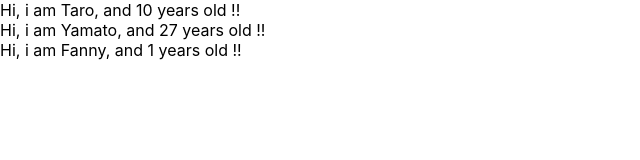
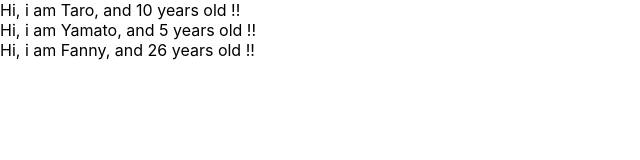
Before and after one commit to y4m4to/rrc-app, a React (Create React App) app: page / in a window 1280 px wide. Shown: the top 160 px of the page, without its empty margins (0-640 px from the left). Built offline with nearby package versions, Linux system fonts and the light colour scheme.

Commit message:
learn prop-types

```diff
--- a/src/App.js
+++ b/src/App.js
@@ -1,10 +1,11 @@
 import React from 'react';
+import propTypes from 'prop-types';
 
 const App = () => {
   const profiles = [
-    { name: "Taro", age: 10 },
-    { name: "Yamato", age: 27 },
-    { name: "Fanny" },
+    { name: 'Taro', age: 10 },
+    { name: 'Yamato', age: 5 },
+    { name: 'Fanny', age: 26 },
   ];
 
   return (
@@ -22,8 +23,9 @@ const User = (props) => {
   return <div>Hi, i am {props.name}, and {props.age} years old !!</div>
 }
 
-User.defaultProps = {
-  age: 1
+User.propTypes = {
+  name: propTypes.string,
+  age: propTypes.number.isRequired
 }
 
 export default App;
```
